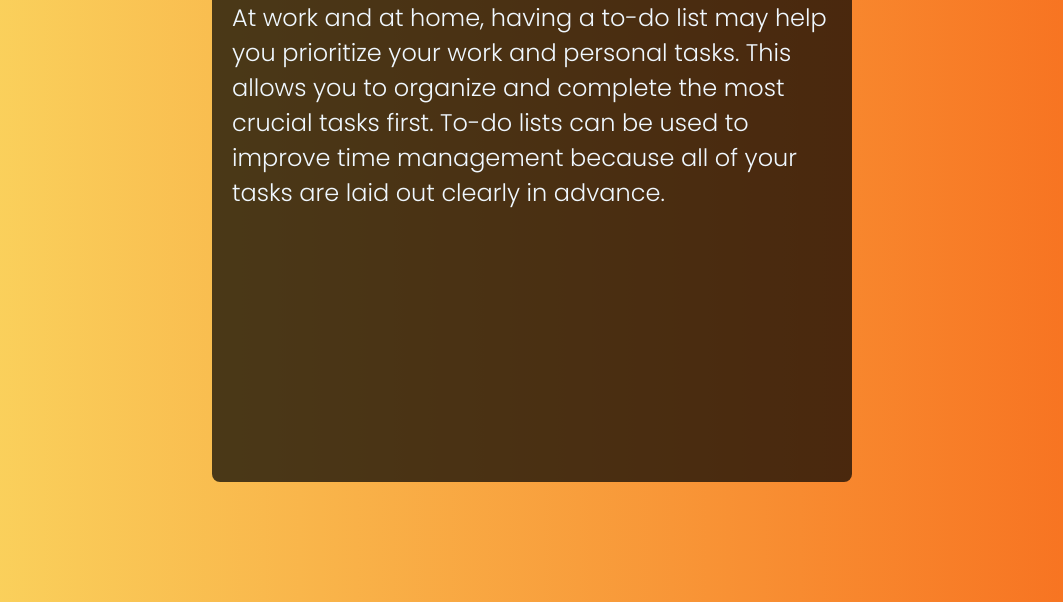
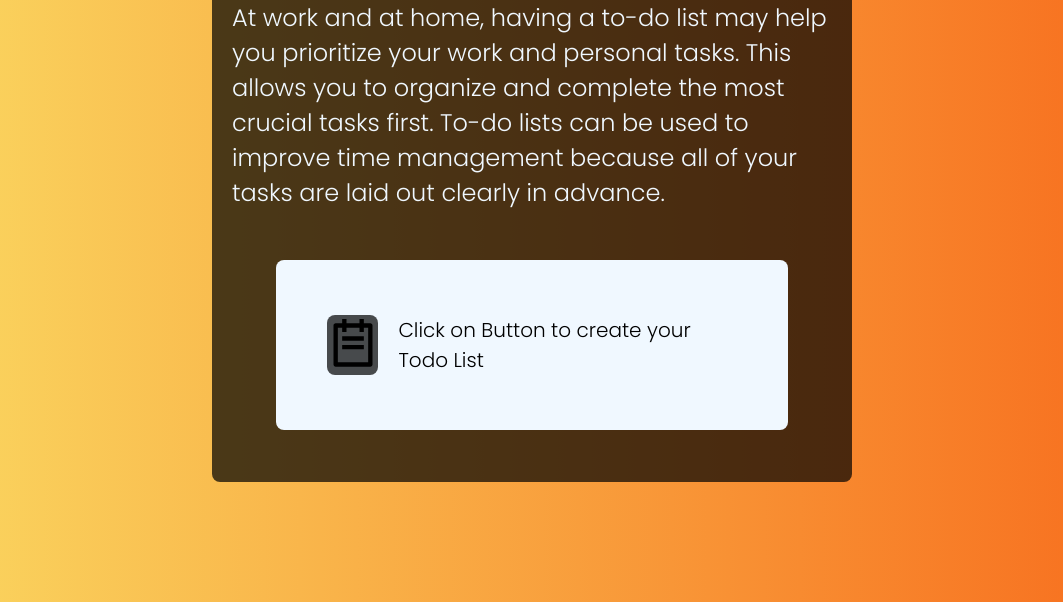
Before and after one commit to rohit-git-2001/Todo_List_LetsGrowMore, a plain HTML site: page index.html in a window 1280 px wide. Shown: the part 198-800 px from the top of the page, without its empty margins (108-1171 px from the left). Drawn offline with nearby package versions, Linux system fonts and the light colour scheme.

Commit message:
Front Page is Completed here

```diff
--- a/index.html
+++ b/index.html
@@ -5,6 +5,10 @@
     <link rel="stylesheet" href="style.css" />
     <link rel="icon" type="image/x-icon" href="./Images/to-do-list.png" />
     <meta name="viewport" content="width=device-width, initial-scale=1.0" />
+    <link
+      href="https://cdn.jsdelivr.net/npm/remixicon@2.2.0/fonts/remixicon.css"
+      rel="stylesheet"
+    />
     <title>Todo List</title>
   </head>
   <body>
@@ -21,6 +25,9 @@
           most crucial tasks first. To-do lists can be used to improve time
           management because all of your tasks are laid out clearly in advance.
         </p>
+
+        <div class="btn"><a href="#"><img src="./Images/todo-line.svg" alt=""></a>
+        <p>Click on Button to create your Todo List</p></div>
       </div>
     </div>
     <script src="script.js"></script>
--- a/style.css
+++ b/style.css
@@ -27,7 +27,7 @@ body {
   background-color: rgba(0, 0, 0, 0.7);
   height: 70vh;
   width: 50vw;
-  border-radius:8px;
+  border-radius: 8px;
   display: flex;
   flex-direction: column;
 }
@@ -45,3 +45,37 @@ body {
   padding: 10px 20px;
   color: aliceblue;
 }
+
+.btn {
+  width: 80%;
+  height: 170px;
+  margin: 40px auto;
+  border-radius: 8px;
+  display: flex;
+  background-color: aliceblue;
+  justify-content: center;
+  align-items: center;
+}
+
+.btn a {
+  width: 10%;
+  height: 60px;
+  padding: 4px;
+  display: flex;
+  justify-content: center;
+  background-color: rgba(0, 0, 0, 0.7);
+  border-radius: 8px;
+  transition: all .3s;
+}
+
+.btn a:hover {
+  background-color:#f76b1c;
+  /* background-image: linear-gradient(90deg, #fad961 0%, #f76b1c 100%); */
+  box-shadow: rgba(0, 0, 0, 0.24) 0px 3px 8px;
+}
+
+.btn p {
+  color: black;
+  width: 70%;
+  font-size: 20px;
+}
```
Also changed, not shown: Images/todo-line.svg (added).
